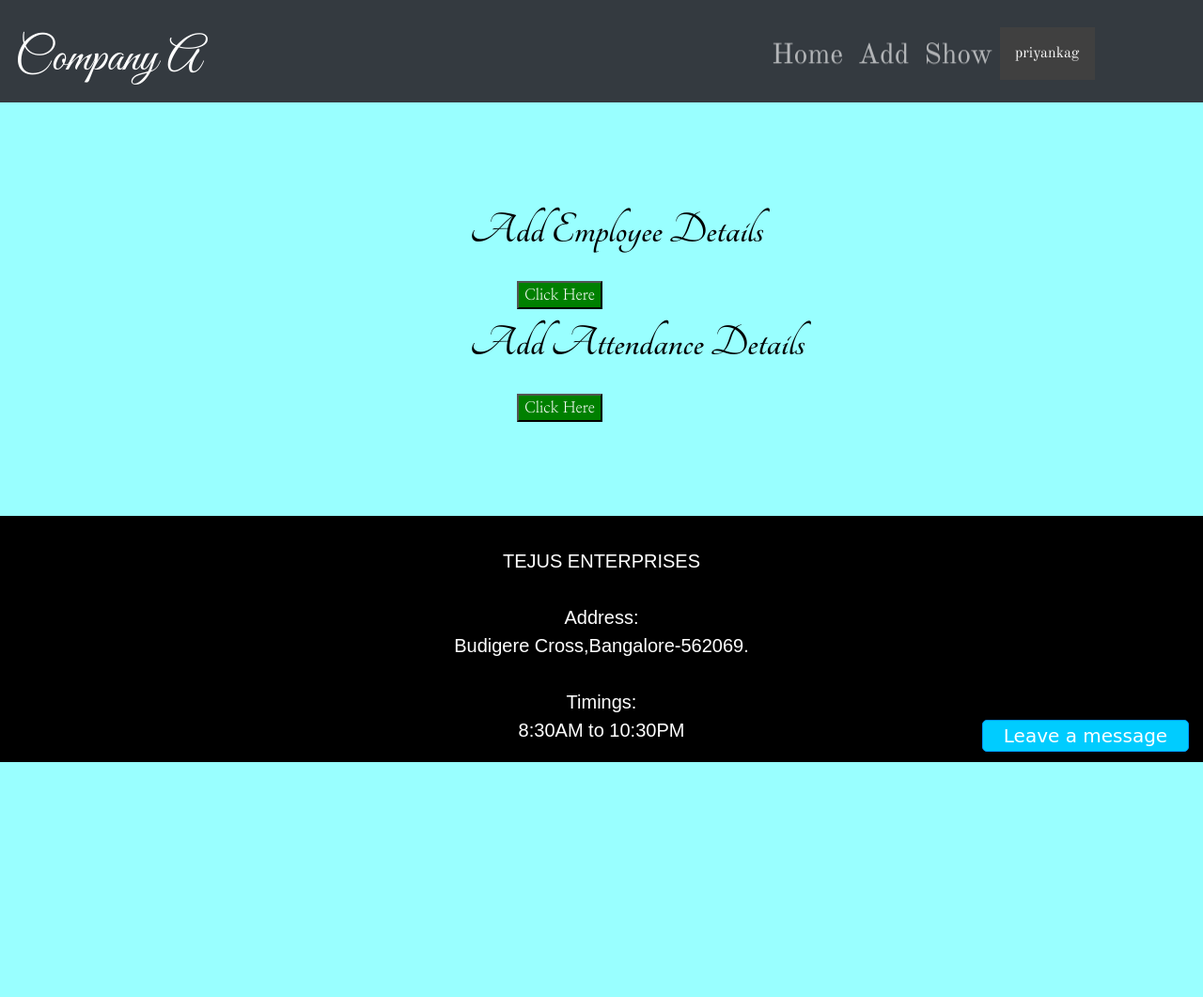
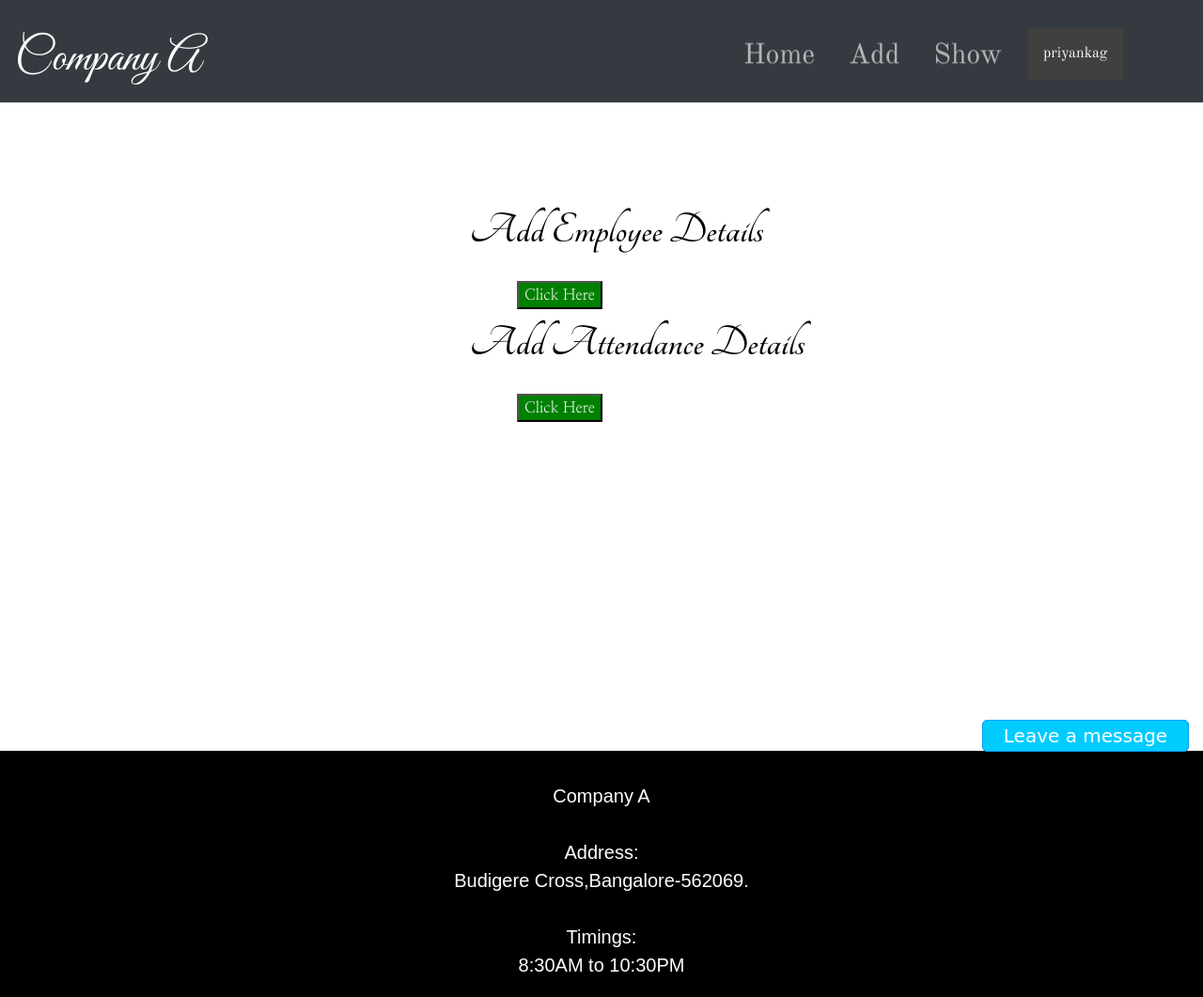
Before and after one commit to Priyanka-G01/Attendance-System, a Django app: page /Adddata in a window 1280 px wide; the page is wider, and only the part inside the window is pictured. Shown: that part at 94% size. Before the commit the page ends 811 px from the top of that part, so only its background shows below. Run offline with Django 3.2, Linux system fonts and the light colour scheme; a user stored in the database is signed in; some libraries are stand-ins or nearby versions; some web fonts are replaced.

Commit message:
Update base.html

```diff
--- a/TEJUSENTERPRISES/Attendance/employee/templates/base.html
+++ b/TEJUSENTERPRISES/Attendance/employee/templates/base.html
@@ -49,7 +49,7 @@
 {
 	font-size: 20px;
 	color: #fff;
-	background-color: #99ffff ;
+
   width: 100%;
 	font-family: 'EB Garamond', serif;
     font-family: 'Nanum Myeongjo', serif;
@@ -144,7 +144,7 @@ font-family: 'Old Standard TT', serif;
 #Attendance-tile,#Add-employee-tile,#Remove-employee-tile
 {
   height: 290px;
-  width: 80%;
+  width: 60%;
   overflow: hidden;
   margin-bottom: 30px;
   position: relative;
@@ -198,6 +198,7 @@ footer {
   padding: 3px;
   background-color: #000;
   color: white;
+  margin-top:350px;
 }
 
 /*Chat box*/
@@ -460,7 +461,7 @@ color:black;
   height:135vh;
   position:relative;
   left:15px;
-  box-shadow: 5px 10px  10px 5px #000000;
+  box-shadow: 1px 2px  2px 1px #000000;
  }
 
   #takeatt
@@ -491,19 +492,19 @@ color:black;
       </li>
       </ul>
     <ul class="navbar-nav mr-auto" id="nav-list1">
-      <li class="nav-item" >
+      <li class="nav-item" style="padding: 10px;">
         <a class="nav-link" href="welcome">Home</a>
       </li>
-      <li class="nav-item" >
+      <li class="nav-item" style="padding: 10px;">
         <a class="nav-link" href="Adddata">Add</a>
       </li>
-      <li class="nav-item " >
+      <li class="nav-item " style="padding: 10px;">
         <a class="nav-link " href="showdata" >
           Show
         </a>
       </li>
        {% if user.is_authenticated %}
-            <li class="nav-item">
+            <li class="nav-item" style="padding: 10px;">
                 <div class="dropdown ">
                     <button class="dropbtn">{{user.username}}</button>
                     <div class="dropdown-content">
@@ -512,12 +513,12 @@ color:black;
                 </div>
             </li>
         {% else %}
-        <li class="nav-item " >
+        <li class="nav-item " style="padding: 10px;">
         <a class="nav-link " href="{% url 'register' %}" >
           Register
         </a>
       </li>
-      <li class="nav-item " >
+      <li class="nav-item " style="padding: 10px;" >
         <a class="nav-link " href="{% url 'login' %}" >
           Login
         </a>
@@ -553,7 +554,7 @@ Leave a message</button>
 
 
 <footer>
-  <p><br>TEJUS ENTERPRISES<br><br>
+  <p><br>Company A<br><br>
   	Address:<br>
   	Budigere Cross,Bangalore-562069.
   	<br>
```
